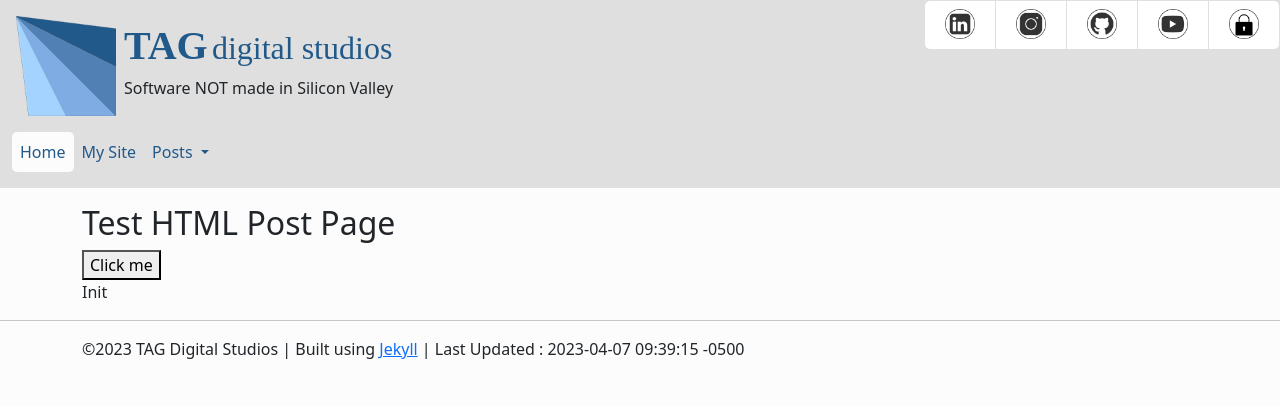
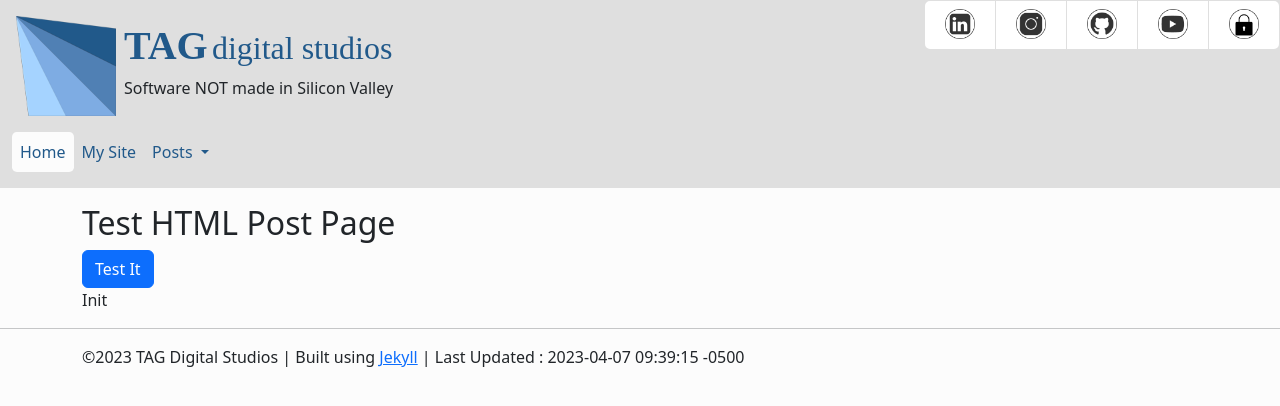
Before and after one commit to GrumpyCockatiel/grumpycockatiel.github.io, a Jekyll site: the page built from test.html, in a window 1280 px wide. Shown: the top 406 px of the page. Built offline with Jekyll 4.4.1, drawn with Linux system fonts in a browser that asks for light colours; some web fonts are replaced.

Commit message:
Update test.html

```diff
--- a/test.html
+++ b/test.html
@@ -5,7 +5,7 @@ title: Test
 
 <h2>Test HTML Post Page</h2>
 
-<button onclick="doSubmit()" type="button">Click me</button>
+<button onclick="doSubmit()" type="button" class="btn btn-primary">Test It</button>
 
 <script type="text/javascript">
 
```
